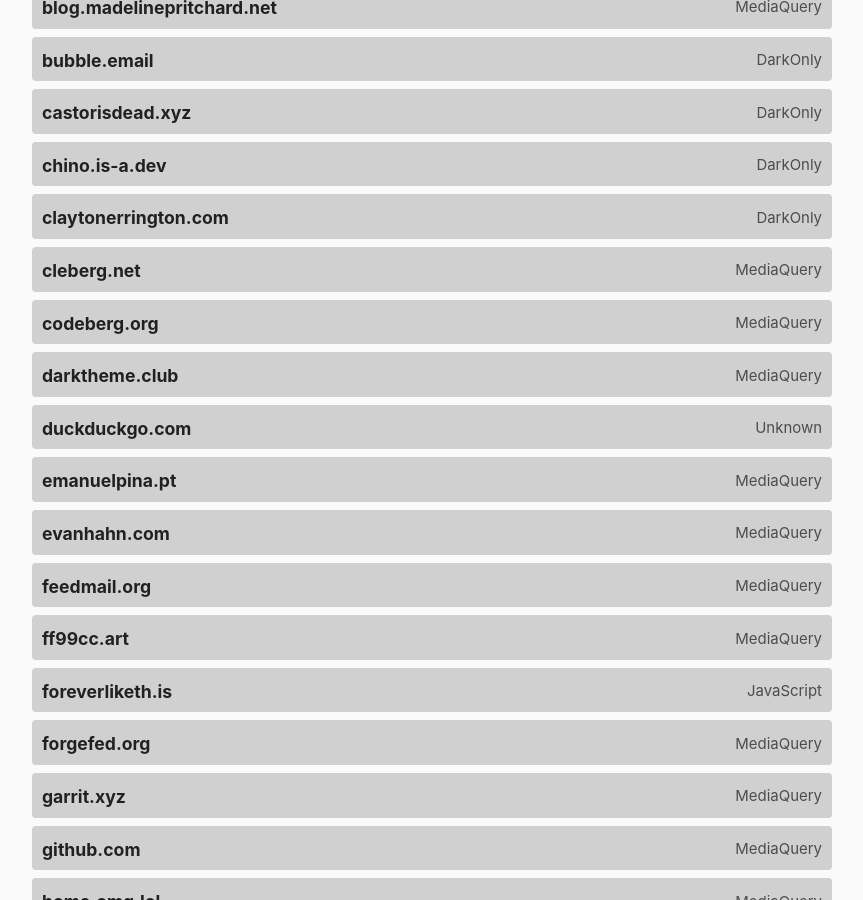
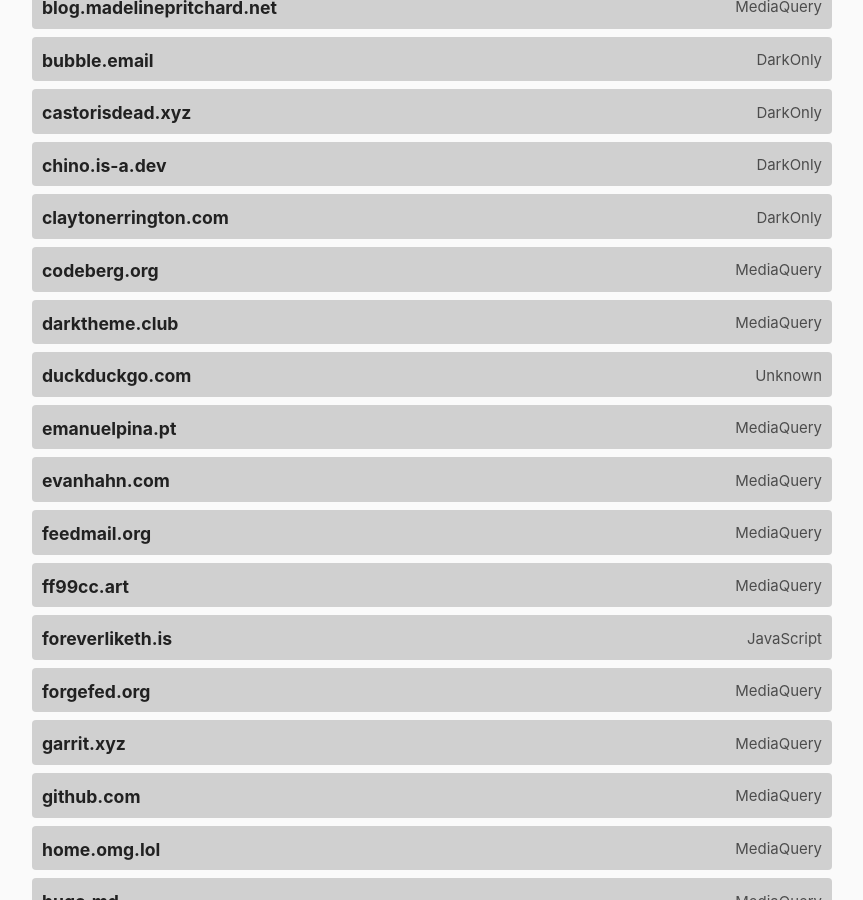
Before and after one commit to katherinek727/darktheme.club, a Jekyll site: the page built from index.md, in a window 1280 px wide and 900 px high, scrolled down 1112 px. Shown: the whole window, without its empty margins (208-1071 px from the left). Built offline with Jekyll 4.4.1, drawn with Linux system fonts in a browser that asks for light colours.

Commit message:
remove cleberg.net

```diff
--- a/_data/sites.yml
+++ b/_data/sites.yml
@@ -62,11 +62,6 @@
   url: https://claytonerrington.com/
   method: darkonly
   last_checked: 2023-01-07
-
-- domain: cleberg.net
-  url: https://cleberg.net/
-  method: mediaquery
-  last_checked: 2023-02-03
 
 - domain: codeberg.org
   url: https://codeberg.org/
```
